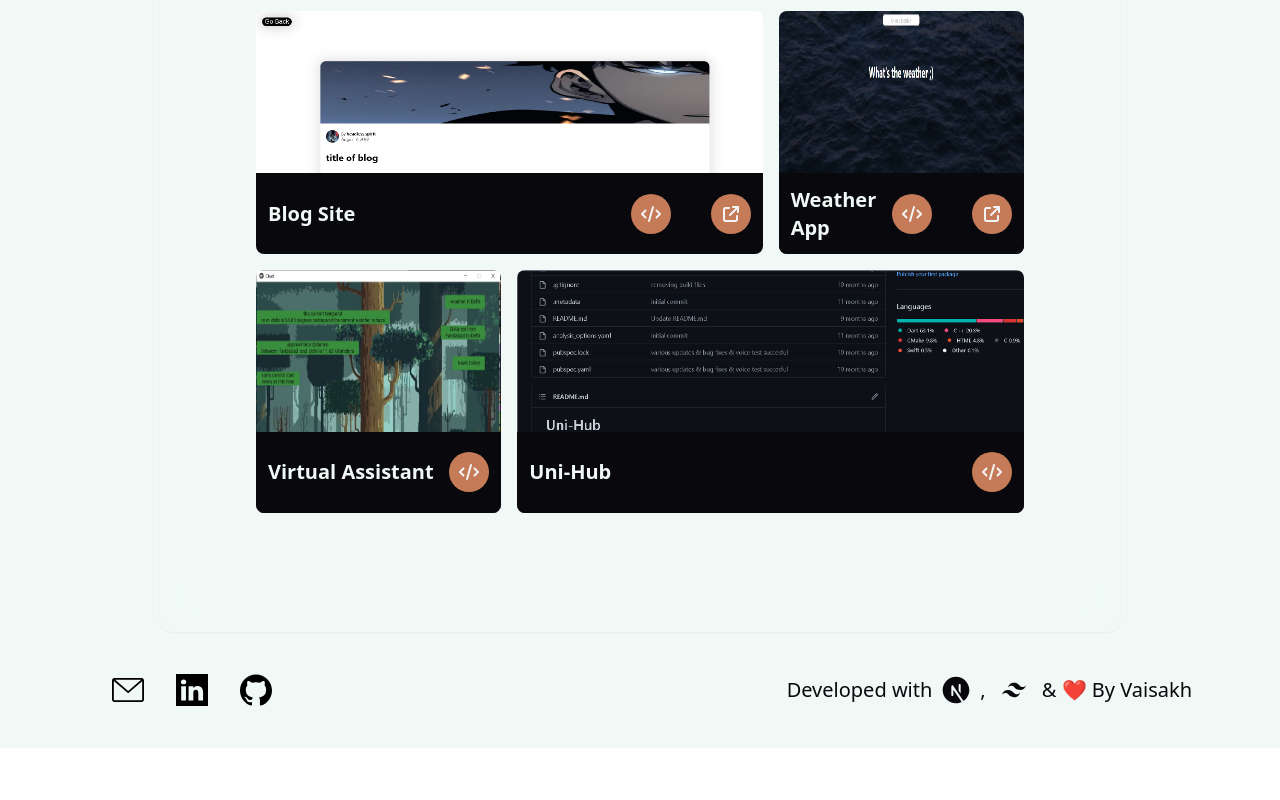
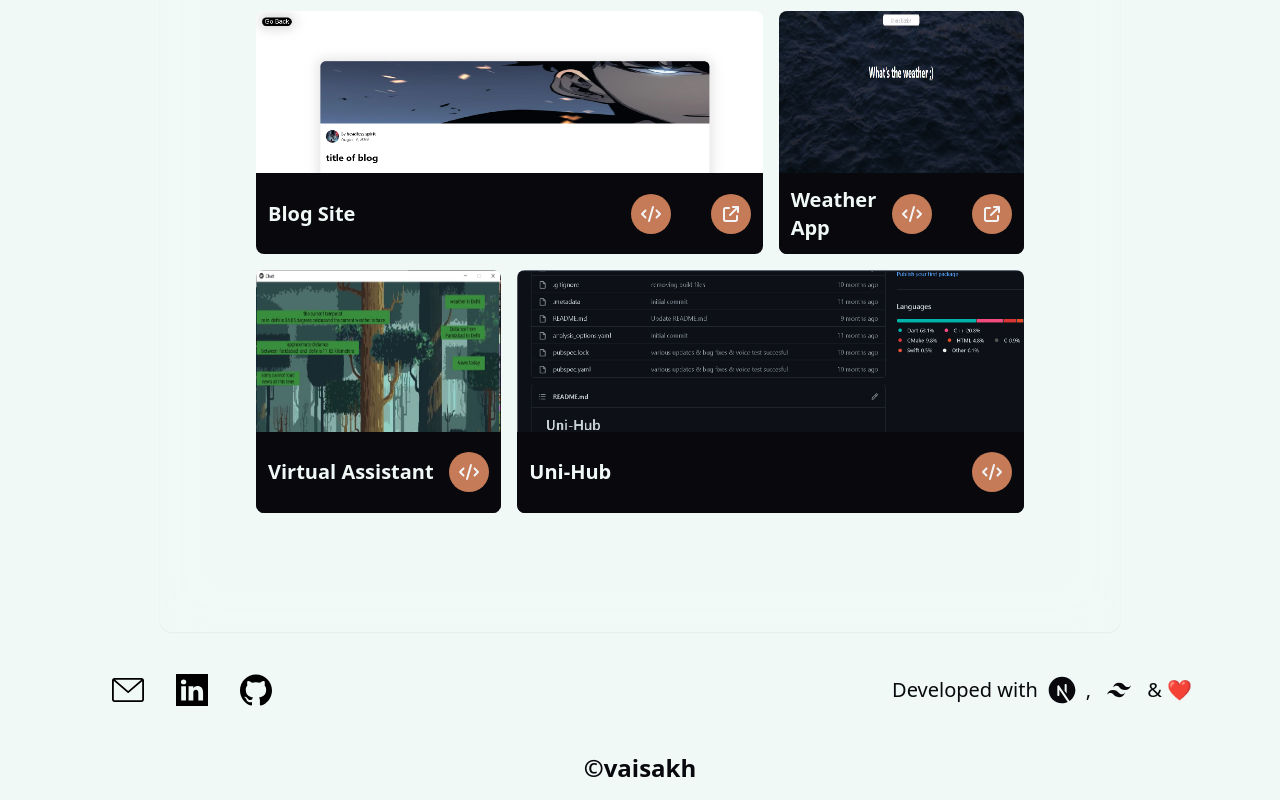
Before and after one commit to cr1spyvada/Simple-Portfolio, a Next.js app: page / in a window 1280 px wide. Shown: the part 2736-3536 px from the top of the page. Before the commit the page ends 3484 px from the top, so only its background shows below. Built offline with nearby package versions, Linux system fonts and the light colour scheme.

Commit message:
updated footer

```diff
--- a/components/Footer.js
+++ b/components/Footer.js
@@ -34,7 +34,21 @@ export const Footer = ({ textEnter, textLeave }) => {
         Developed with
         <NextJS className="fill-w6 w-8 m-2 rounded-lg dark:fill-w1" />
         ,
-        <Tailwind className="fill-w6 w-10 m-2 rounded-lg dark:fill-w1" />& ❤️ By Vaisakh
+        <Tailwind className="fill-w6 w-10 m-2 rounded-lg dark:fill-w1" />& ❤️
+      </div>
+      <div className="w-full pb-4 flex justify-center items-center">
+        <a
+          onClick={() => {
+            window.scrollTo({
+              top: 0,
+              behavior: 'smooth'
+            });
+          }}
+          onMouseOver={() => textEnter(1)}
+          onMouseLeave={textLeave}
+          className="w-fit text-center text-lg md:text-2xl font-bold">
+          ©vaisakh
+        </a>
       </div>
     </div>
   );
```
